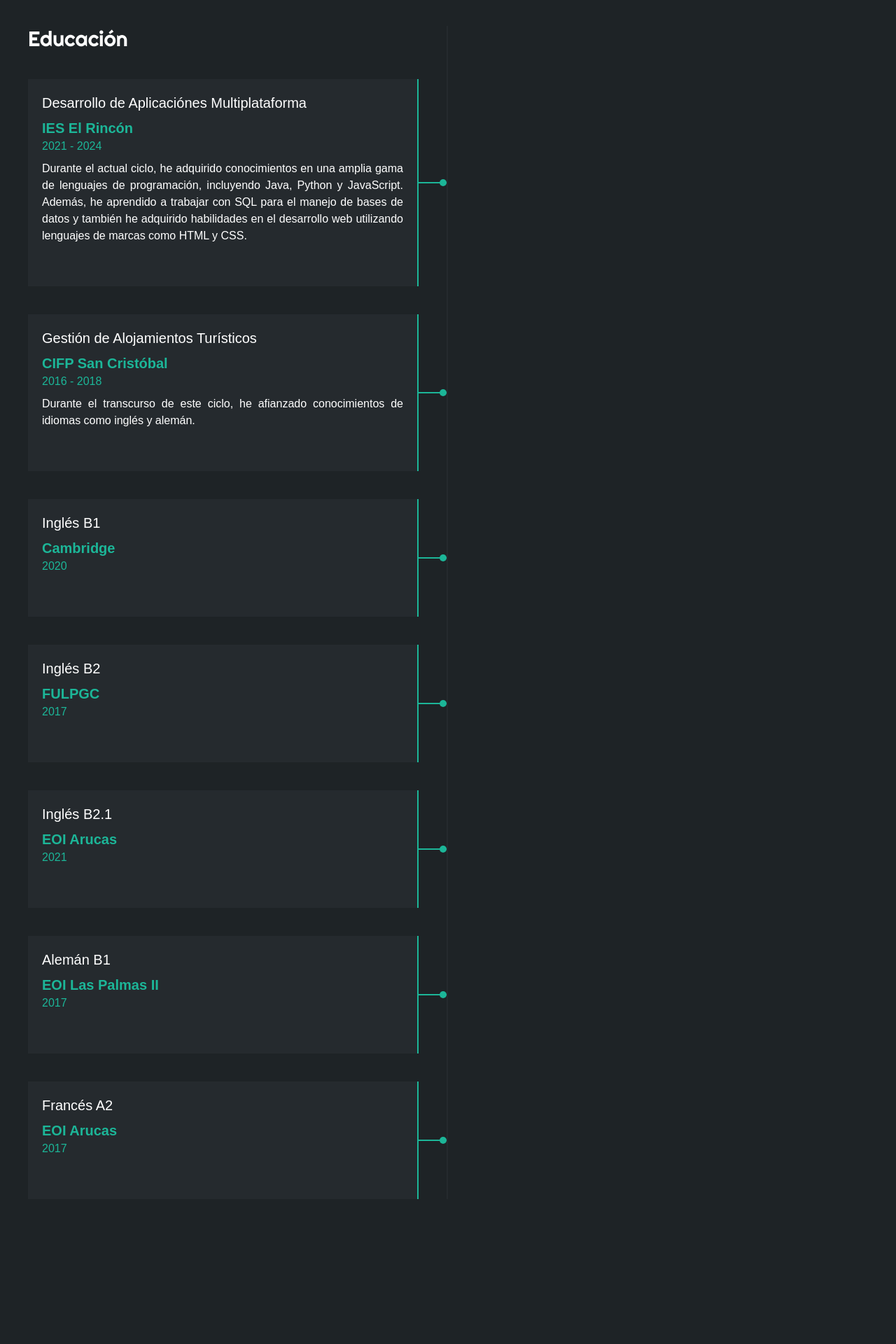
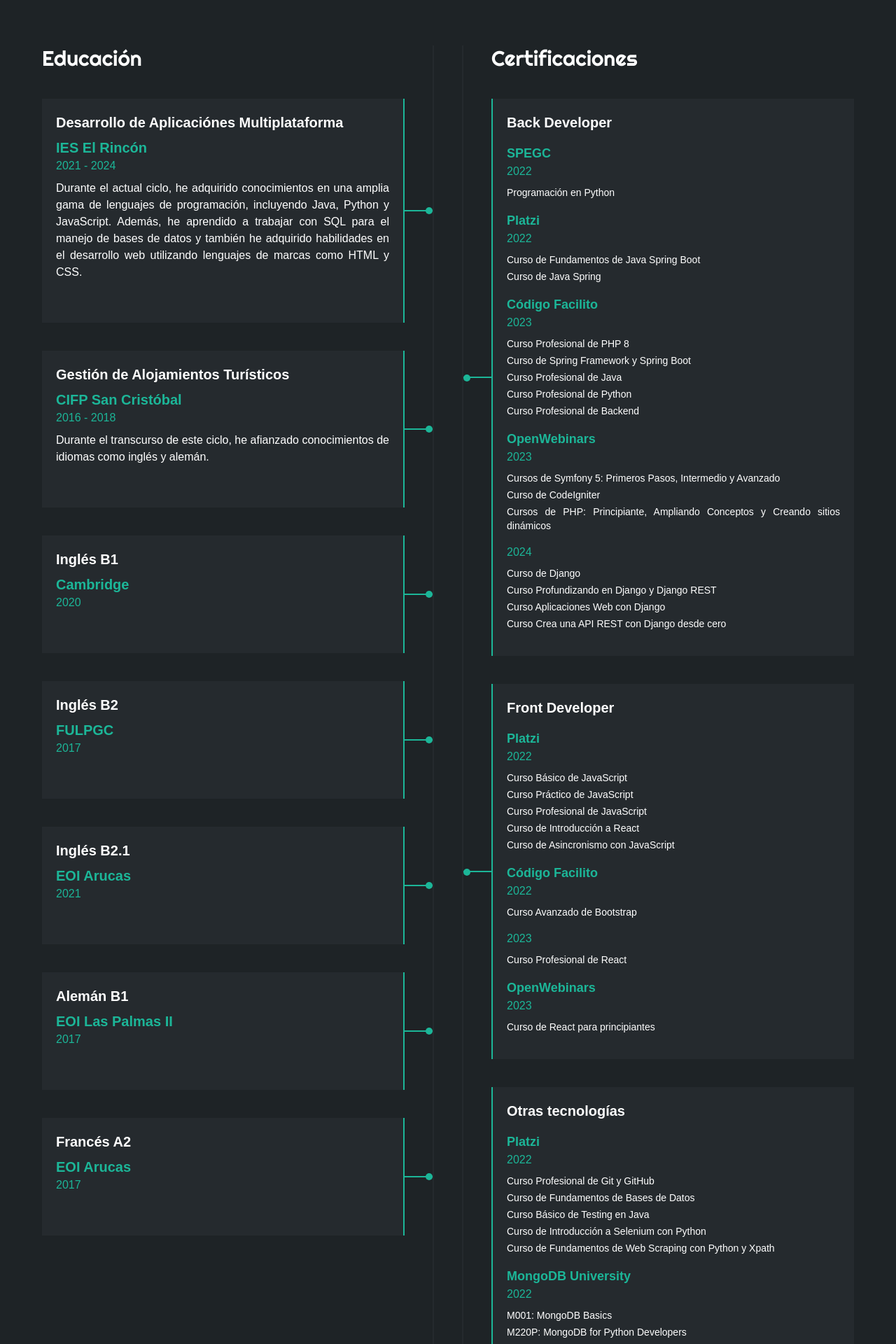
Before and after one commit to javi-dev-79/portfolio-javi, a React (Vite) app: page / in a window 1280 px wide. Shown: the part 2920-4840 px from the top of the page at 70% size. Before the commit the page ends 4713 px from the top, so only its background shows below. Built offline with nearby package versions, Linux system fonts and the light colour scheme.

Commit message:
Add Certifications column

```diff
--- a/src/components/Resume/Resume.tsx
+++ b/src/components/Resume/Resume.tsx
@@ -3,16 +3,16 @@ import Education from './components/Education'
 
 const Resume = () => {
     return (
-        <div id='resume'>
-            <section className='py-10 max-w-[1200px] mx-auto'>
-                <div>
-                    <h2 className='text-5xl font-bold text-center font-righteous p-5 m-10'>
-                        Curriculum
-                    </h2>
+        <div id='resume' className='max-w-[1200px] mx-auto py-10 '>
+            <div>
+                <h2 className='text-5xl font-bold text-center font-righteous p-16'>
+                    Curriculum
+                </h2>
+                <div className='flex'>
                     <Education />
                     <Certifications />
                 </div>
-            </section>
+            </div>
         </div>
     )
 }
--- a/src/components/Resume/components/Certifications.tsx
+++ b/src/components/Resume/components/Certifications.tsx
@@ -1,9 +1,22 @@
-const Certifications = () => {
+
+import CertificationsItem from './CertificationsItem'
+import items from './Constants'
+
+const Certification = () => {
     return (
-        <div>
-            <div></div>
+        <div className='w-1/2 border-l-2 border-[#252A2E] m-5'>
+            <h3 className='text-3xl font-righteous mb-10 ml-10'>
+                Certificaciones
+            </h3>
+            {items.map((item, index) => (
+                <CertificationsItem
+                    key={index}
+                    area={item.area}
+                    companies={item.companies}
+                />
+            ))}
         </div>
     )
 }
 
-export default Certifications
+export default Certification
--- /dev/null
+++ b/src/components/Resume/components/CertificationsItem.tsx
@@ -0,0 +1,40 @@
+interface CertificationItemProps {
+        area: string,
+        companies: {
+            name: string,
+            periods: {
+                year: string,
+                courses: string[]
+            }[]
+        }[]
+    }
+
+    export default function CCertificationItem({
+        area,
+        companies
+    }: CertificationItemProps) {
+        return (
+            <div className='flex items-center mb-10'>
+                <div className='relative flex-shrink-0 h-0.5 bg-[#1CB698] w-10'>
+                    <div className='absolute left-0 bottom-[-5px] h-2.5 w-2.5 rounded-full bg-[#1CB698]'></div>
+                </div>
+                <div className='bg-[#252A2E] border-l-2 border-[#1CB698] p-5 w-full'>
+                    <h4 className='text-xl mb-4 font-bold'>{area}</h4>
+                    {companies.map((company, index) => (
+                        <div key={index}>
+                            <h5 className='text-lg text-[#1CB698] font-bold'>{company.name}</h5>
+                            {company.periods.map((period, index2) => (
+                                <div key={index2}>
+                                    <span className='block text-[#1CB698] mb-2'>{period.year}</span>
+                                    {period.courses.map((course, index3) => (
+                                        <p key={index3} className='mb-1 text-justify text-sm'>{course}</p>
+                                    ))}
+                                    <p className="mb-4"></p>
+                                </div>
+                            ))}
+                        </div>
+                    ))}
+                </div>
+            </div>
+        )
+    }
--- /dev/null
+++ b/src/components/Resume/components/Constants.tsx
@@ -0,0 +1,188 @@
+const items = [
+    {
+        area: 'Back Developer',
+        companies: [
+            {
+                name: 'SPEGC',
+                periods: [
+                    {
+                        year: '2022',
+                        courses: ['Programación en Python']
+                    }
+                ]
+            },
+            {
+                name: 'Platzi',
+                periods: [
+                    {
+                        year: '2022',
+                        courses: [
+                            'Curso de Fundamentos de Java Spring Boot',
+                            'Curso de Java Spring'
+                        ]
+                    }
+                ]
+            },
+            {
+                name: 'Código Facilito',
+                periods: [
+                    {
+                        year: '2023',
+                        courses: [
+                            'Curso Profesional de PHP 8',
+                            'Curso de Spring Framework y Spring Boot',
+                            'Curso Profesional de Java',
+                            'Curso Profesional de Python',
+                            'Curso Profesional de Backend'
+                        ]
+                    }
+                ]
+            },
+            {
+                name: 'OpenWebinars',
+                periods: [
+                    {
+                        year: '2023',
+                        courses: [
+                            'Cursos de Symfony 5: Primeros Pasos, Intermedio y Avanzado',
+                            'Curso de CodeIgniter',
+                            'Cursos de PHP: Principiante, Ampliando Conceptos y Creando sitios dinámicos'
+                        ]
+                    },
+                    {
+                        year: '2024',
+                        courses: [
+                            'Curso de Django',
+                            'Curso Profundizando en Django y Django REST',
+                            'Curso Aplicaciones Web con Django',
+                            'Curso Crea una API REST con Django desde cero'
+                        ]
+                    }
+                ]
+            }
+        ]
+    },
+    {
+        area: 'Front Developer',
+        companies: [
+            {
+                name: 'Platzi',
+                periods: [
+                    {
+                        year: '2022',
+                        courses: [
+                            'Curso Básico de JavaScript',
+                            'Curso Práctico de JavaScript',
+                            'Curso Profesional de JavaScript',
+                            'Curso de Introducción a React',
+                            'Curso de Asincronismo con JavaScript'
+                        ]
+                    }
+                ]
+            },
+            {
+                name: 'Código Facilito',
+                periods: [
+                    {
+                        year: '2022',
+                        courses: ['Curso Avanzado de Bootstrap']
+                    },
+                    {
+                        year: '2023',
+                        courses: ['Curso Profesional de React']
+                    }
+                ]
+            },
+            {
+                name: 'OpenWebinars',
+                periods: [
+                    {
+                        year: '2023',
+                        courses: ['Curso de React para principiantes']
+                    }
+                ]
+            }
+        ]
+    },
+    {
+        area: 'Otras tecnologías',
+        companies: [
+            {
+                name: 'Platzi',
+                periods: [
+                    {
+                        year: '2022',
+                        courses: [
+                            'Curso Profesional de Git y GitHub',
+                            'Curso de Fundamentos de Bases de Datos',
+                            'Curso Básico de Testing en Java',
+                            'Curso de Introducción a Selenium con Python',
+                            'Curso de Fundamentos de Web Scraping con Python y Xpath'
+                        ]
+                    }
+                ]
+            },
+            {
+                name: 'MongoDB University',
+                periods: [
+                    {
+                        year: '2022',
+                        courses: [
+                            'M001: MongoDB Basics',
+                            'M220P: MongoDB for Python Developers'
+                        ]
+                    }
+                ]
+            },
+            {
+                name: 'OpenWebinars',
+                periods: [
+                    {
+                        year: '2022',
+                        courses: [
+                            'Curso de Gitflow profesional',
+                            'Curso de Git'
+                        ]
+                    },
+                    {
+                        year: '2023',
+                        courses: [
+                            'Curso de pruebas unitarias con Mockito',
+                            'Curso de Introducción a pruebas automáticas con JUnit 5',
+                            'Curso de Testing en Java con JUnit 5'
+                        ]
+                    },
+                    {
+                        year: '2024',
+                        courses: [
+                            'Curso de Figma',
+                            'Curso de Jenkins para principiantes',
+                            'Curso de Jenkins: Herramientas para exprimir nuestro código',
+                            'Curso de Jenkins: Pipelines y herramientas',
+                            'Curso de Jenkins: Usuarios y jobs'
+                        ]
+                    }
+                ]
+            },
+            {
+                name: 'Código Facilito',
+                periods: [
+                    {
+                        year: '2023',
+                        courses: [
+                            'Curso de Docker',
+                            'Curso de comandos básicos para la Terminal',
+                            'Curso Profesional de Base de Datos'
+                        ]
+                    },
+                    {
+                        year: '2024',
+                        courses: ['Curso Profesional de Docker']
+                    }
+                ]
+            }
+        ]
+    }
+]
+
+export default items
--- a/src/components/Resume/components/Education.tsx
+++ b/src/components/Resume/components/Education.tsx
@@ -43,7 +43,7 @@ const Education = () => {
         }
     ]
     return (
-        <div className='w-1/2 col border-r-2 border-[#252A2E]'>
+        <div className='w-1/2 border-r-2 border-[#252A2E] m-5'>
             <h3 className='text-3xl font-righteous mb-10'>Educación</h3>
             {items.map((item, index) => (
                 <EducationItem
--- a/src/components/Resume/components/EducationItem.tsx
+++ b/src/components/Resume/components/EducationItem.tsx
@@ -5,16 +5,16 @@ interface EducationItemProps {
     description: string
 }
 
-const EducationItem: React.FC<EducationItemProps> = ({
+export default function EducationItem({
     title,
     institution,
     period,
     description
-}) => {
+}: EducationItemProps) {
     return (
         <div className='flex items-center mb-10'>
             <div className='bg-[#252A2E] border-r-2 border-[#1CB698] p-5 w-full'>
-                <h4 className='text-xl mb-2'>{title}</h4>
+                <h4 className='text-xl mb-2 font-bold'>{title}</h4>
                 <span className='text-[#1CB698] text-xl font-bold block'>
                     {institution}
                 </span>
@@ -27,5 +27,3 @@ const EducationItem: React.FC<EducationItemProps> = ({
         </div>
     )
 }
-
-export default EducationItem
```
